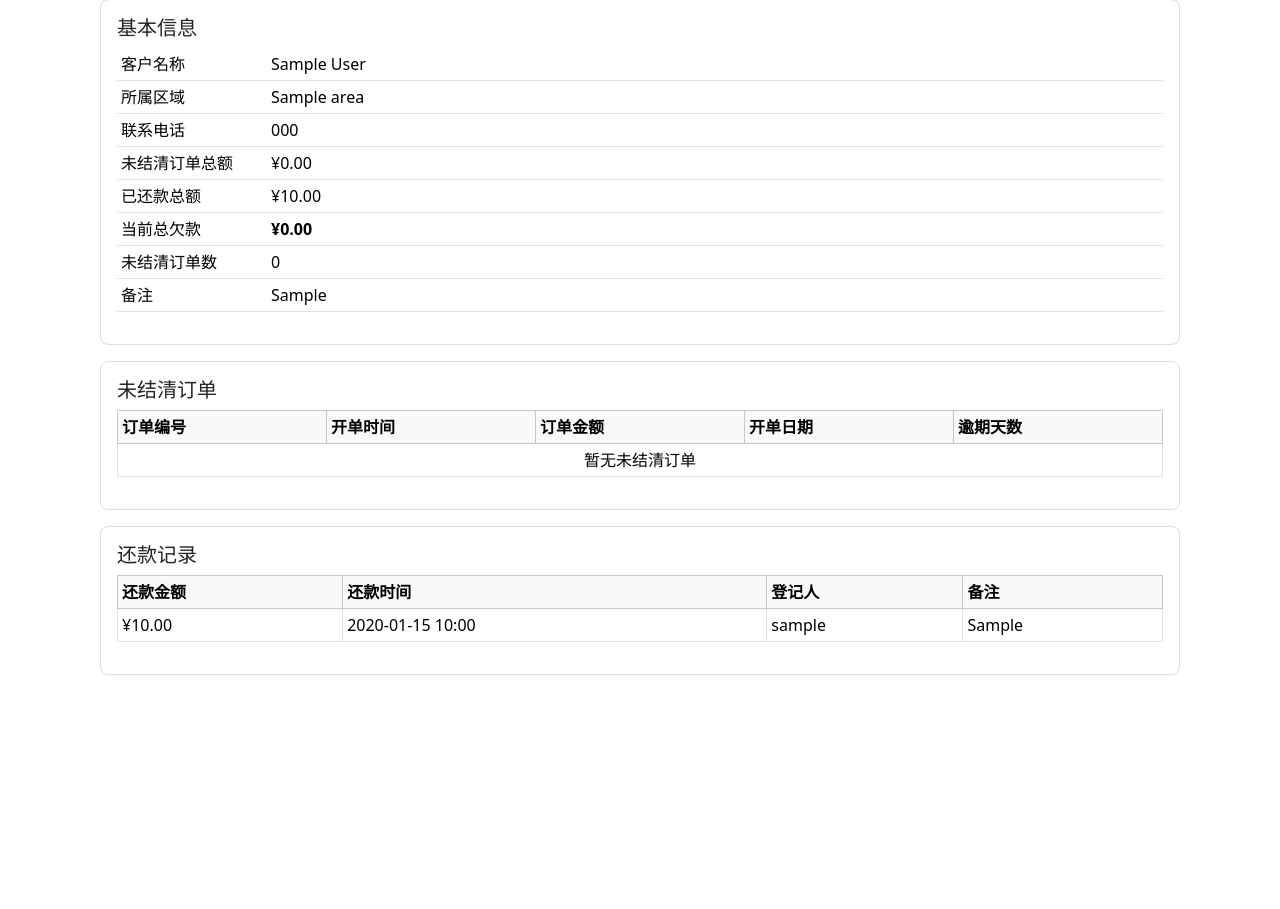
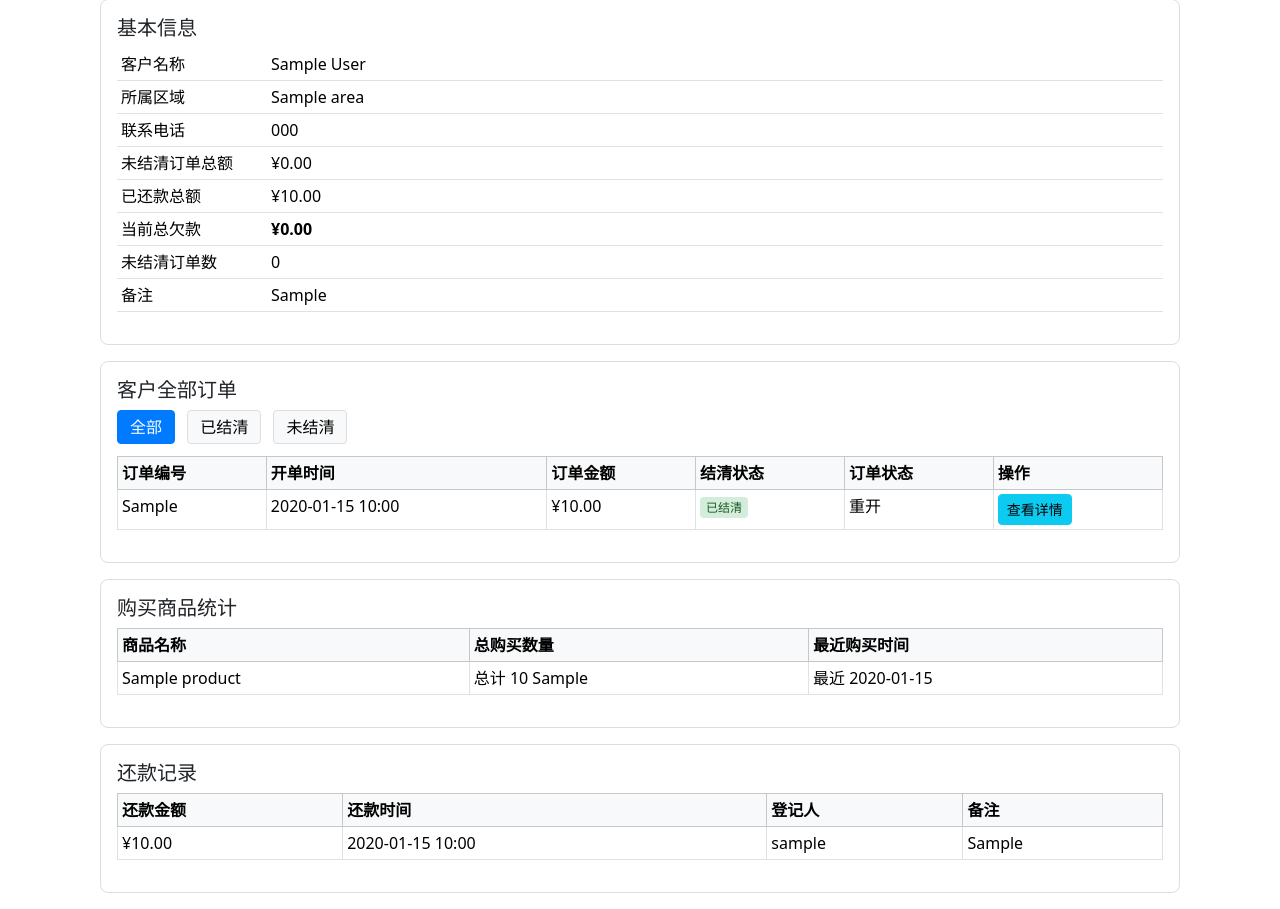
Before and after one commit to tanzhenjie-2025/EasyStock, a Django app: page /customer-manage/customer/detail/page/1/ in a window 1280 px wide. Shown: the part 139-1048 px from the top of the page. Before the commit the page ends 814 px from the top, so only its background shows below. Run offline with Django 5.2, Linux system fonts and the light colour scheme; tables that the repository leaves empty hold one stand-in row (values such as "Sample post").

Commit message:
客户模块-客户详情拓展更多信息

```diff
--- a/bill/urls.py
+++ b/bill/urls.py
@@ -1,6 +1,9 @@
-# bill\urls
+# bill/urls.py
 from django.urls import path
 from . import views
+
+# 必加：命名空间（避免reverse冲突）
+app_name = 'bill'
 
 urlpatterns = [
     path('', views.index, name='index'),  # 开单主页
@@ -11,15 +14,16 @@ urlpatterns = [
     path('stock/', views.stock_list, name='stock_list'),  # 库存查询
     path('orders/', views.order_list, name='order_list'),  # 订单列表（查单）
 
-    # ========== 调整：将所有orders子路径放在动态路径前面 ==========
+    # ========== 仅修复：订单详情添加detail（解决404的核心修改） ==========
+    path('orders/detail/<str:order_no>/', views.order_detail, name='order_detail'),  # 订单详情
+
+    # ========== 你原来的订单操作路径（完全保留，不修改） ==========
     path('orders/cancel/<str:order_no>/', views.cancel_order, name='cancel_order'),
     path('orders/reopen/<str:order_no>/', views.reopen_order, name='reopen_order'),  # 保留原接口
     path('orders/settle/<str:order_no>/', views.settle_order, name='settle_order'),  # 标记结清
     path('orders/unsettle/<str:order_no>/', views.unsettle_order, name='unsettle_order'),  # 撤销结清
     path('orders/batch-settle/', views.batch_settle_order, name='batch_settle_order'),  # 批量结清
 
-    # ========== 动态路径移到最后 ==========
-    path('orders/<str:order_no>/', views.order_detail, name='order_detail'),  # 订单详情
-
+    # ========== 你原来的reopen-edit路径（完全保留，不修改） ==========
     path('reopen-edit/<str:order_no>/', views.reopen_order_edit, name='reopen_order_edit'),  # 重开编辑页面
 ]
--- a/customer_manage/urls.py
+++ b/customer_manage/urls.py
@@ -1,3 +1,4 @@
+# customer_manage\urls.py 此注释用于标识代码段别删
 from django.urls import path
 from . import views
 
--- a/customer_manage/views.py
+++ b/customer_manage/views.py
@@ -1,12 +1,15 @@
+# customer_manage\views.py 此注释用于标识代码段别删
 from django.shortcuts import render, get_object_or_404
 from django.http import JsonResponse
 from django.views.decorators.csrf import csrf_exempt
-# 新增：导入日志模型和时间工具
 from operation_log.models import OperationLog
 from django.utils import timezone
-
-# 复用bill里的模型（表仍在bill，无需重复建）
-from bill.models import Customer, Area, ProductAlias, CustomerPrice, Product
+from bill.models import Customer, Area, ProductAlias, CustomerPrice, Product, OrderItem
+from django.db.models import Sum, F, Q, Max, Count
+from django.db.models.functions import Coalesce
+from bill.models import Order, RepaymentRecord
+from django.utils import timezone
+import datetime
 
 
 # ========== 新增：通用日志记录函数（核心） ==========
@@ -90,37 +93,52 @@ def customer_list(request):
 
 
 # ========== 2. 新增客户详情接口（核心修改） ==========
+# ========== 核心修改：客户详情接口 ==========
 @csrf_exempt
 def customer_detail(request, pk):
-    """客户详情接口：返回欠款、订单、还款记录等信息"""
+    """客户详情接口：支持订单筛选 + 商品统计"""
     try:
         customer = get_object_or_404(Customer, pk=pk)
 
-        # 1. 计算核心数据
-        # 未结清订单
-        unpaid_orders = Order.objects.filter(customer=customer, is_settled=False).select_related('creator')
+        # 获取订单筛选参数（all/settled/unsettled）
+        settle_status = request.GET.get('settle_status', 'all')
+
+        # 1. 基础订单查询（所有该客户的订单）
+        base_orders = Order.objects.filter(customer=customer).select_related('creator')
+
+        # 按结清状态筛选订单
+        if settle_status == 'settled':
+            orders_query = base_orders.filter(is_settled=True)
+        elif settle_status == 'unsettled':
+            orders_query = base_orders.filter(is_settled=False)
+        else:
+            orders_query = base_orders
+
+        # 2. 欠款计算（保留原有逻辑）
+        unpaid_orders = base_orders.filter(is_settled=False)
         unpaid_order_count = unpaid_orders.count()
-
-        # 计算总欠款
         unpaid_amount = unpaid_orders.aggregate(total=Sum('total_amount'))['total'] or 0
         paid_amount = RepaymentRecord.objects.filter(customer=customer).aggregate(total=Sum('repayment_amount'))[
                           'total'] or 0
         total_debt = float(unpaid_amount) - float(paid_amount)
-        total_debt = max(total_debt, 0)  # 避免负数（还款超支）
+        total_debt = max(total_debt, 0)
 
-        # 2. 未结清订单详情
+        # 3. 筛选后的订单列表（新增：包含所有状态）
         order_list = []
-        for order in unpaid_orders:
-            # 增强容错：确保每个字段都有默认值
+        orders = orders_query.order_by('-create_time')
+        for order in orders:
             order_list.append({
                 'order_no': order.order_no or '',
                 'create_time': order.create_time.strftime('%Y-%m-%d %H:%M') if order.create_time else '',
                 'total_amount': float(order.total_amount) if order.total_amount else 0.0,
+                'is_settled': order.is_settled,
+                'status': order.status,
+                'status_text': dict(Order.ORDER_STATUS).get(order.status, '未知'),
                 'overdue_days': order.get_overdue_days(),
                 'order_date': order.create_time.strftime('%Y-%m-%d') if order.create_time else ''
             })
 
-        # 3. 还款记录
+        # 4. 还款记录（保留原有）
         repayment_list = []
         repayments = RepaymentRecord.objects.filter(customer=customer).select_related('operator')
         for repay in repayments:
@@ -133,9 +151,30 @@ def customer_detail(request, pk):
                 'create_time': repay.create_time.strftime('%Y-%m-%d %H:%M') if repay.create_time else ''
             })
 
+        # 5. 新增：客户购买商品统计（去重、总数量、最近购买时间）
+        product_stats = OrderItem.objects.filter(
+            order__customer=customer,
+            product__isnull=False
+        ).values(
+            'product__id', 'product__name', 'product__unit'
+        ).annotate(
+            total_quantity=Coalesce(Sum('quantity'), 0),
+            last_purchase_time=Coalesce(Max('order__create_time'), None)
+        ).order_by('-total_quantity')
+
+        product_stats_list = []
+        for stat in product_stats:
+            last_time = stat['last_purchase_time'].strftime('%Y-%m-%d') if stat['last_purchase_time'] else '无'
+            product_stats_list.append({
+                'product_name': stat['product__name'],
+                'total_quantity': stat['total_quantity'],
+                'unit': stat['product__unit'],
+                'last_purchase_time': last_time
+            })
+
         # 组装返回数据
         result = {
-            'code': 1,  # 新增：返回状态码
+            'code': 1,
             'msg': '查询成功',
             'customer_info': {
                 'id': customer.id,
@@ -150,8 +189,9 @@ def customer_detail(request, pk):
                 'unpaid_amount': float(unpaid_amount),
                 'paid_amount': float(paid_amount)
             },
-            'unpaid_orders': order_list,
-            'repayments': repayment_list
+            'orders': order_list,  # 替换原有unpaid_orders
+            'repayments': repayment_list,
+            'product_stats': product_stats_list  # 新增商品统计
         }
 
         return JsonResponse(result, safe=False, content_type='application/json')
--- a/templates/bill/order_list.html
+++ b/templates/bill/order_list.html
@@ -152,8 +152,8 @@
                 {% endif %}
             </td>
             <td>
-                <a href="{% url 'print_order' order.order_no %}" class="btn btn-sm btn-primary {% if order.status == 'cancelled' %}disabled{% endif %}">打印</a>
-                <a href="{% url 'order_detail' order.order_no %}" class="btn btn-sm btn-info">详情</a>
+                <a href="{% url 'bill:print_order' order.order_no %}" class="btn btn-sm btn-primary {% if order.status == 'cancelled' %}disabled{% endif %}">打印</a>
+                <a href="{% url 'bill:order_detail' order.order_no %}" class="btn btn-sm btn-info">详情</a>
 
 
                 <!-- 标记结清按钮（未结清+非作废订单可见） -->
--- a/templates/customer_manage/customer.html
+++ b/templates/customer_manage/customer.html
@@ -1,3 +1,4 @@
+{#customer.html 此注释用于标识代码段别删#}
 {% extends "base.html" %}
 
 <!-- 页面标题 -->
--- a/templates/customer_manage/customer_detail.html
+++ b/templates/customer_manage/customer_detail.html
@@ -1,3 +1,4 @@
+{#customer_detail.html#}
 {% extends "base.html" %}
 
 {% block title %}客户详情 - EasyStock{% endblock %}
@@ -20,6 +21,38 @@
         align-items: center;
         margin-bottom: 20px;
     }
+    .filter-btn-group {
+        margin-bottom: 12px;
+    }
+    .filter-btn {
+        padding: 4px 12px;
+        margin-right: 8px;
+        border: 1px solid #ddd;
+        border-radius: 4px;
+        background: #f8f9fa;
+        cursor: pointer;
+    }
+    .filter-btn.active {
+        background: #007bff;
+        color: white;
+        border-color: #007bff;
+    }
+    .status-tag {
+        padding: 2px 6px;
+        border-radius: 4px;
+        font-size: 12px;
+    }
+    .status-settled {
+        background: #d4edda;
+        color: #155724;
+    }
+    .status-unsettled {
+        background: #f8d7da;
+        color: #721c24;
+    }
+    .product-stat-table td {
+        vertical-align: middle;
+    }
 </style>
 {% endblock %}
 
@@ -30,7 +63,7 @@
         <button class="btn btn-sm btn-secondary" onclick="history.back()">返回客户列表</button>
     </div>
 
-    <!-- 客户基本信息 -->
+    <!-- 客户基本信息（保留原有） -->
     <div class="detail-card">
         <h5>基本信息</h5>
         <table class="table table-sm">
@@ -69,26 +102,51 @@
         </table>
     </div>
 
-    <!-- 未结清订单 -->
+    <!-- 新增：客户全部订单（带筛选） -->
     <div class="detail-card">
-        <h5>未结清订单</h5>
+        <h5>客户全部订单</h5>
+        <!-- 筛选按钮 -->
+        <div class="filter-btn-group">
+            <button class="filter-btn active" onclick="loadOrders('all')">全部</button>
+            <button class="filter-btn" onclick="loadOrders('settled')">已结清</button>
+            <button class="filter-btn" onclick="loadOrders('unsettled')">未结清</button>
+        </div>
+        <!-- 订单列表 -->
         <table class="table table-sm table-bordered">
             <thead class="table-light">
                 <tr>
                     <th>订单编号</th>
                     <th>开单时间</th>
                     <th>订单金额</th>
-                    <th>开单日期</th>
-                    <th>逾期天数</th>
+                    <th>结清状态</th>
+                    <th>订单状态</th>
+                    <th>操作</th>
                 </tr>
             </thead>
-            <tbody id="unpaidOrders">
-                <tr><td colspan="5" class="text-center">加载中...</td></tr>
+            <tbody id="orderList">
+                <tr><td colspan="6" class="text-center">加载中...</td></tr>
             </tbody>
         </table>
     </div>
 
-    <!-- 还款记录 -->
+    <!-- 新增：客户购买商品统计 -->
+    <div class="detail-card">
+        <h5>购买商品统计</h5>
+        <table class="table table-sm table-bordered product-stat-table">
+            <thead class="table-light">
+                <tr>
+                    <th>商品名称</th>
+                    <th>总购买数量</th>
+                    <th>最近购买时间</th>
+                </tr>
+            </thead>
+            <tbody id="productStats">
+                <tr><td colspan="3" class="text-center">加载中...</td></tr>
+            </tbody>
+        </table>
+    </div>
+
+    <!-- 还款记录（保留原有） -->
     <div class="detail-card">
         <h5>还款记录</h5>
         <table class="table table-sm table-bordered">
@@ -110,16 +168,24 @@
 
 {% block extra_js %}
 <script>
-    // 获取客户ID（从URL中提取）
+    // 获取客户ID
     const customerId = '{{ customer_id }}';
+    let currentSettleStatus = 'all';  // 当前筛选状态
 
-    // 页面加载时获取客户详情
+    // 页面加载初始化
     $(document).ready(function() {
         loadCustomerDetail();
+        loadOrders(currentSettleStatus);
     });
 
+    // 加载客户基本信息
     function loadCustomerDetail() {
         $.get(`/customer-manage/customer/detail/${customerId}/`, function(res) {
+            if (res.code !== 1) {
+                alert(res.msg);
+                return;
+            }
+
             // 填充基本信息
             $('#customerName').text(res.customer_info.name + ' - 客户详情');
             $('#name').text(res.customer_info.name);
@@ -130,25 +196,6 @@
             $('#totalDebt').text('¥' + res.debt_info.total_debt.toFixed(2));
             $('#unpaidCount').text(res.debt_info.unpaid_order_count);
             $('#remark').text(res.customer_info.remark || '无');
-
-            // 填充未结清订单
-            let orderHtml = '';
-            if (res.unpaid_orders && res.unpaid_orders.length > 0) {
-                res.unpaid_orders.forEach(order => {
-                    const overdueClass = order.overdue_days > 0 ? 'overdue' : '';
-                    const overdueText = order.overdue_days > 0 ? `${order.overdue_days}天` : '未逾期';
-                    orderHtml += `<tr>
-                        <td>${order.order_no || '-'}</td>
-                        <td>${order.create_time || '-'}</td>
-                        <td>¥${order.total_amount.toFixed(2)}</td>
-                        <td>${order.order_date || '-'}</td>
-                        <td class="${overdueClass}">${overdueText}</td>
-                    </tr>`;
-                });
-            } else {
-                orderHtml = '<tr><td colspan="5" class="text-center">暂无未结清订单</td></tr>';
-            }
-            $('#unpaidOrders').html(orderHtml);
 
             // 填充还款记录
             let repayHtml = '';
@@ -165,12 +212,78 @@
                 repayHtml = '<tr><td colspan="4" class="text-center">暂无还款记录</td></tr>';
             }
             $('#repaymentRecords').html(repayHtml);
+
+            // 填充商品统计
+            loadProductStats(res);
         }, 'json').fail(function(xhr) {
             alert('加载客户详情失败：' + (xhr.responseJSON?.msg || xhr.responseText || '未知错误'));
-            // 清空加载状态
-            $('#unpaidOrders').html('<tr><td colspan="5" class="text-center text-danger">加载失败</td></tr>');
-            $('#repaymentRecords').html('<tr><td colspan="4" class="text-center text-danger">加载失败</td></tr>');
         });
+    }
+
+    // 加载订单列表（带筛选）
+    function loadOrders(settleStatus) {
+        // 更新筛选按钮状态
+        $('.filter-btn').removeClass('active');
+        $(`.filter-btn[onclick="loadOrders('${settleStatus}')"]`).addClass('active');
+        currentSettleStatus = settleStatus;
+
+        // 请求订单数据
+        $.get(`/customer-manage/customer/detail/${customerId}/?settle_status=${settleStatus}`, function(res) {
+            if (res.code !== 1) {
+                alert(res.msg);
+                return;
+            }
+
+            let orderHtml = '';
+            if (res.orders && res.orders.length > 0) {
+                res.orders.forEach(order => {
+                    // 结清状态标签
+                    const settleTag = order.is_settled
+                        ? '<span class="status-tag status-settled">已结清</span>'
+                        : '<span class="status-tag status-unsettled">未结清</span>';
+
+                    // 订单状态文本
+                    const statusText = order.status_text || '未知';
+
+                    // 操作按钮（跳订单详情，带返回标识）
+                    const operateBtn = `<a href="/bill/orders/detail/${order.order_no}/?from_customer=${customerId}" class="btn btn-sm btn-info">查看详情</a>`;
+
+                    orderHtml += `<tr>
+                        <td>${order.order_no || '-'}</td>
+                        <td>${order.create_time || '-'}</td>
+                        <td>¥${order.total_amount.toFixed(2)}</td>
+                        <td>${settleTag}</td>
+                        <td>${statusText}</td>
+                        <td>${operateBtn}</td>
+                    </tr>`;
+                });
+            } else {
+                const emptyText = settleStatus === 'all' ? '' : (settleStatus === 'settled' ? '已结清' : '未结清');
+                orderHtml = `<tr><td colspan="6" class="text-center">暂无${emptyText}订单</td></tr>`;
+            }
+            $('#orderList').html(orderHtml);
+        }, 'json').fail(function(xhr) {
+            alert('加载订单失败：' + (xhr.responseJSON?.msg || xhr.responseText || '未知错误'));
+            $('#orderList').html('<tr><td colspan="6" class="text-center text-danger">加载失败</td></tr>');
+        });
+    }
+
+    // 加载商品统计
+    function loadProductStats(res) {
+        let statHtml = '';
+        if (res.product_stats && res.product_stats.length > 0) {
+            res.product_stats.forEach(stat => {
+                const totalQuantity = `${stat.total_quantity} ${stat.unit}`;
+                statHtml += `<tr>
+                    <td>${stat.product_name}</td>
+                    <td>总计 ${totalQuantity}</td>
+                    <td>最近 ${stat.last_purchase_time}</td>
+                </tr>`;
+            });
+        } else {
+            statHtml = '<tr><td colspan="3" class="text-center">暂无购买商品记录</td></tr>';
+        }
+        $('#productStats').html(statHtml);
     }
 </script>
 {% endblock %}
```
Also changed, not shown: templates/bill/order_detail.html (+140 -207 lines).
